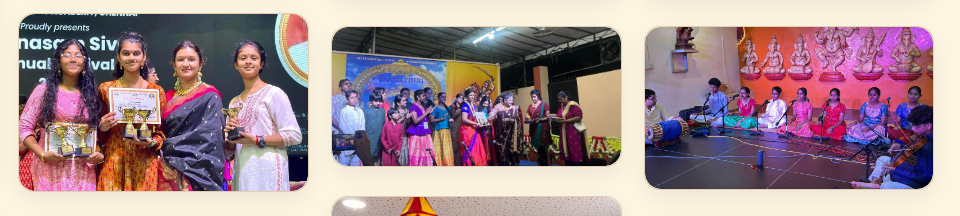
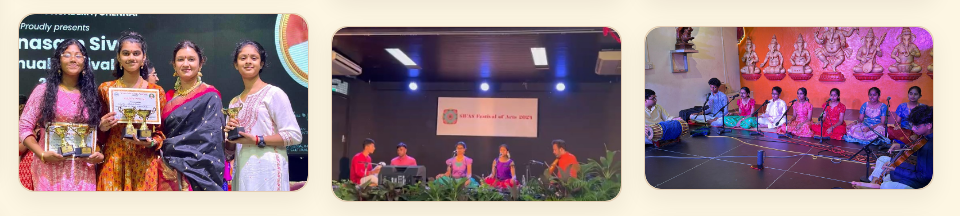
Before and after one commit to sahanasriram19/srividyalayam, a plain HTML site: page gallery.html in a window 1280 px wide. Shown: the part 896-1112 px from the top of the page, 320-1280 px from the left. Drawn offline with nearby package versions, Linux system fonts and the light colour scheme.

Commit message:
edited layout

```diff
--- a/gallery.html
+++ b/gallery.html
@@ -110,7 +110,7 @@
 
       <div class="gallery-card reveal">
         <div class="gallery-card-image">
-          <img src="images/photo14.jpg" alt="SIFAS festival concert" loading="lazy">
+          <img src="images/photo45.jpg" alt="Esplanade performance" loading="lazy">
         </div>
       </div>
 
@@ -213,6 +213,12 @@
       <div class="gallery-card reveal">
         <div class="gallery-card-image">
           <img src="images/photo66.jpg" alt="Srividyalayam performance" loading="lazy">
+        </div>
+      </div>
+
+      <div class="gallery-card reveal">
+        <div class="gallery-card-image">
+          <img src="images/photo14.jpg" alt="SIFAS festival concert" loading="lazy">
         </div>
       </div>
 
```
